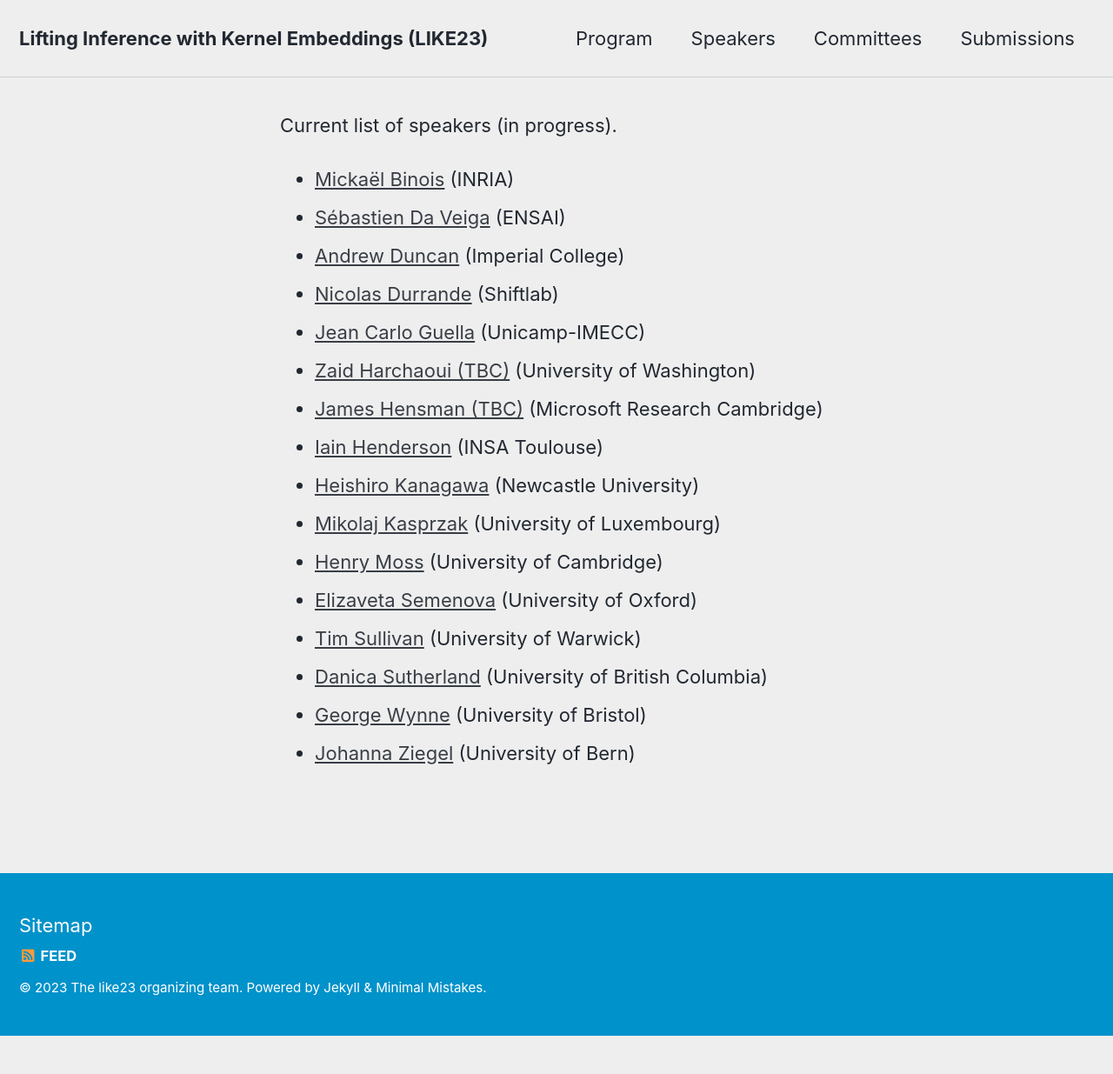
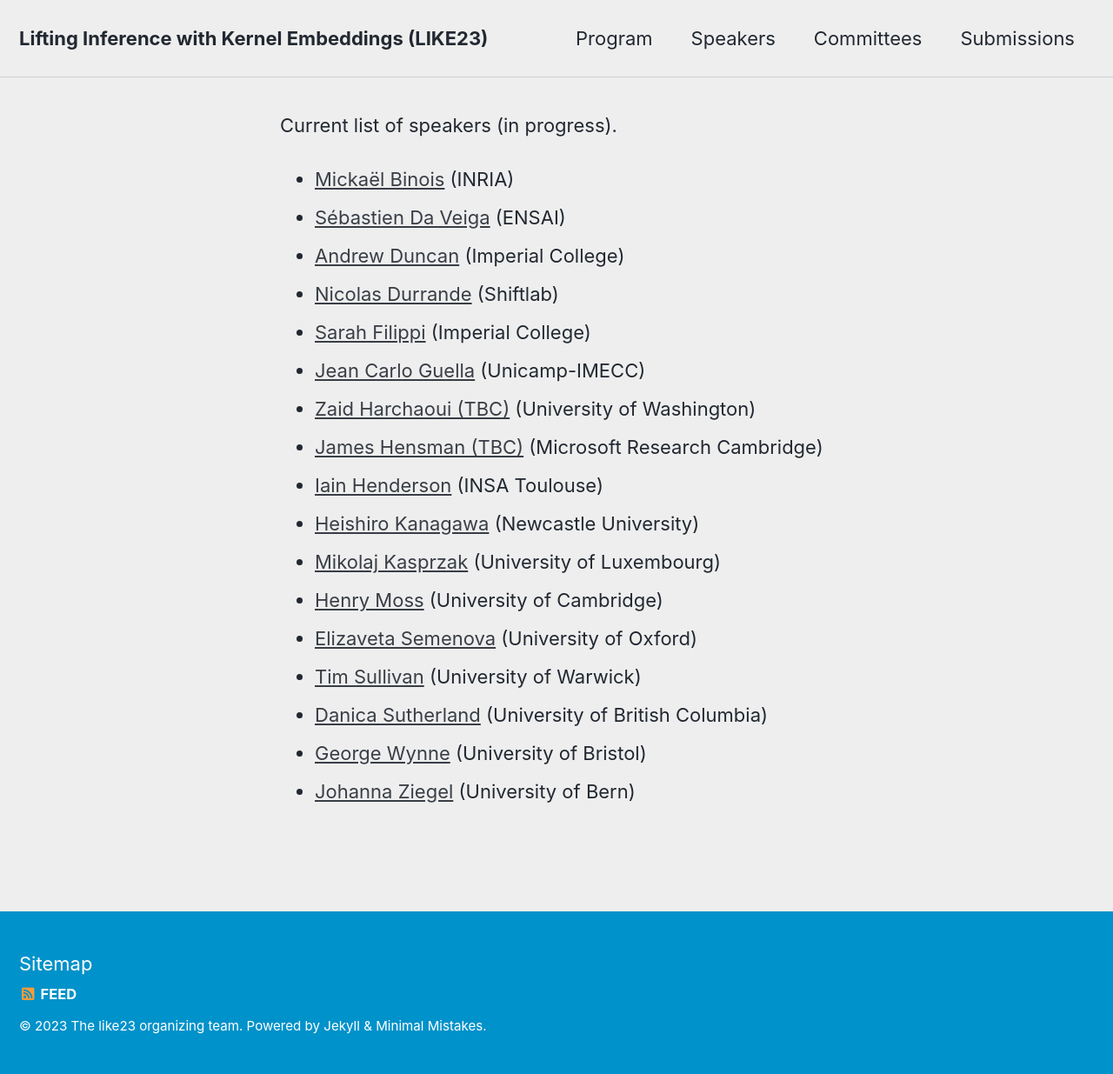
Before and after one commit to LIKE23-Bern/LIKE23-Bern.github.io, a Jekyll site: the page built from _pages/speakers.md, in a window 1280 px wide. Shown: the whole page at 87% size. Built offline with Jekyll 4.4.1, drawn with Linux system fonts in a browser that asks for light colours; cached includes are drawn as plain includes; before the commit the page ends 1191 px from its top, so only the background shows below that.

Commit message:
Update speakers.md

```diff
--- a/_pages/speakers.md
+++ b/_pages/speakers.md
@@ -11,6 +11,7 @@ Current list of speakers (in progress).
   * [Sébastien Da Veiga](https://ensai.fr/en/equipe/da-veiga-sebastien/) (ENSAI)
   * [Andrew Duncan](https://www.ma.imperial.ac.uk/~aduncan/) (Imperial College)
   * [Nicolas Durrande](https://sites.google.com/site/nicolasdurrandehomepage/) (Shiftlab)
+  * [Sarah Filippi](https://www.imperial.ac.uk/people/s.filippi) (Imperial College)
   * [Jean Carlo Guella](https://jeanguella.wixsite.com/jeanguella) (Unicamp-IMECC)
   * [Zaid Harchaoui (TBC)](https://faculty.washington.edu/zaid/) (University of Washington)
   * [James Hensman (TBC)](https://scholar.google.com/citations?user=l8dX3ssAAAAJ&hl=en) (Microsoft Research Cambridge)
```
